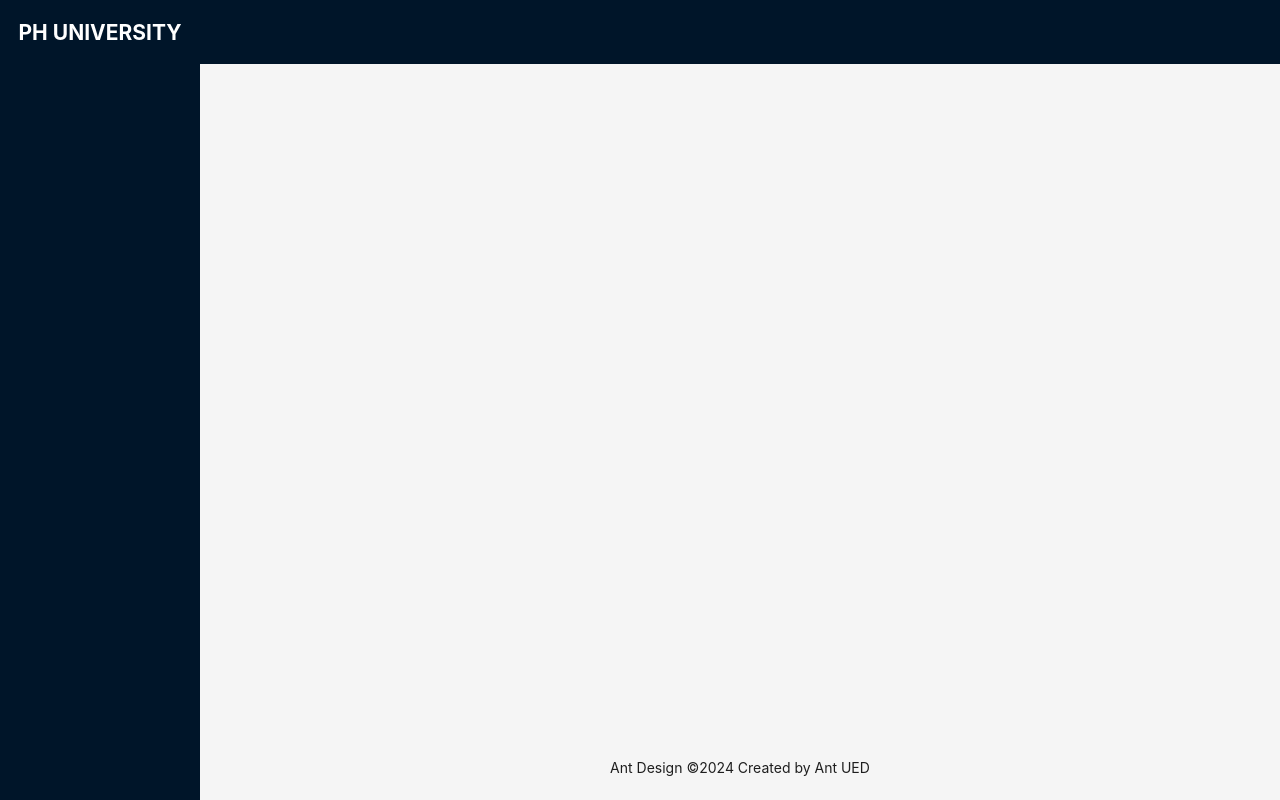
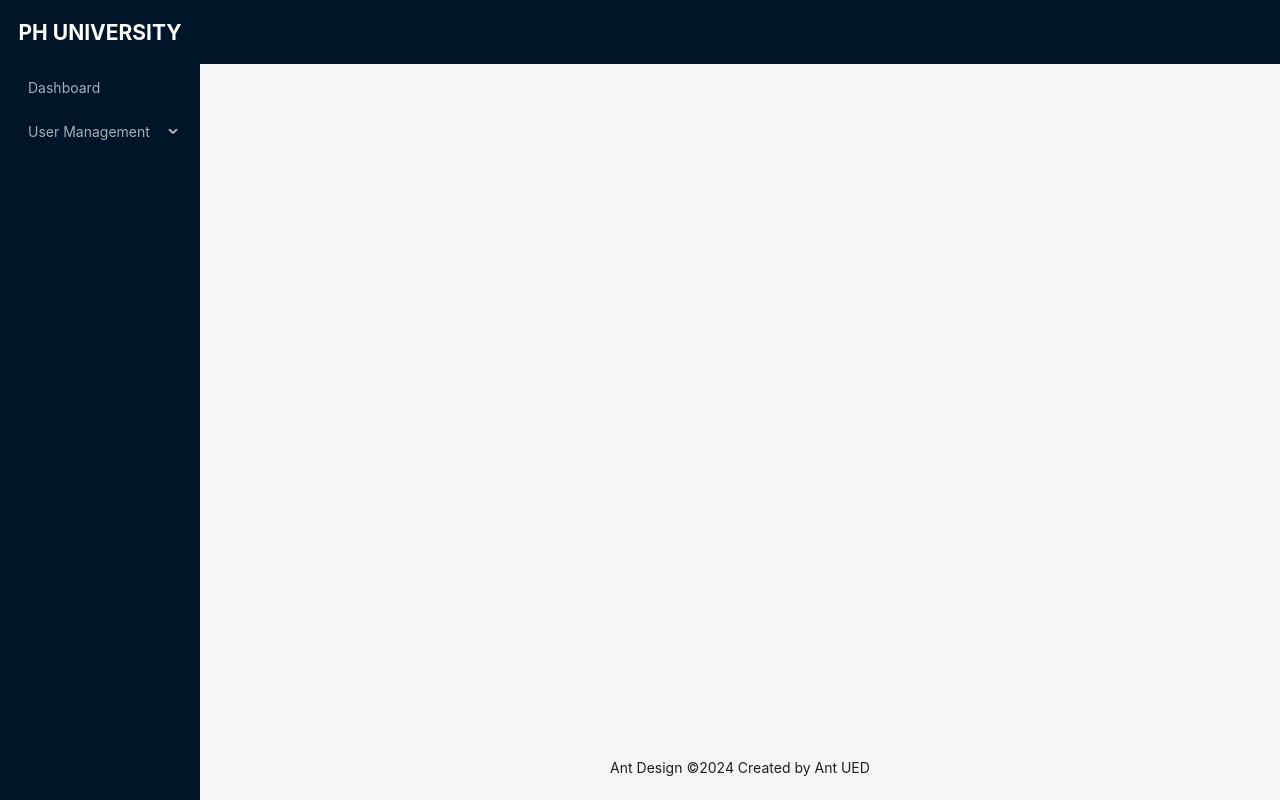
Before and after one commit to Kamrulthedev/ph-university-managment-clint, a React (Vite) app: page /admin in a window 1280 px wide. Built offline with nearby package versions, Linux system fonts and the light colour scheme.

Commit message:
update-routes-code-all

```diff
--- a/src/compunents/layout/MainLayout.tsx
+++ b/src/compunents/layout/MainLayout.tsx
@@ -1,32 +1,9 @@
-import { Layout, Menu, MenuProps } from "antd";
-import { NavLink, Outlet } from "react-router-dom";
-import { adminSideberItems } from "../../routes/admin.routes";
+import { Layout, Menu } from "antd";
+import {  Outlet } from "react-router-dom";
+import { sideberItemsGenerators } from "../../utils/sideBerItemsGenerator";
+import { adminPaths } from "../../routes/admin.routes";
+
 const { Header, Content, Footer, Sider } = Layout;
-
-// const items: MenuProps["items"] = [
-//   {
-//     key: "Dashboard",
-//     label: <NavLink to='/admin/dashboard'>Dashboard</NavLink> ,
-//   },
-//   {
-//     key: "User Management",
-//     label: "User Management",
-//     children: [
-//       {
-//         key: "Create-Admin",
-//         label: <NavLink to='/admin/create-admin'>Create-Admin</NavLink>,
-//       },
-//       {
-//         key: "Create-Faculty",
-//         label: <NavLink to='/admin/create-faculty'>Create-Faculty</NavLink>,
-//       },
-//       {
-//         key: "Create-Student",
-//         label: <NavLink to='/admin/create-student'>Create-Student</NavLink>,
-//       },
-//     ],
-//   },
-// ];
 
 const MainLayout = () => {
   return (
@@ -57,7 +34,7 @@ const MainLayout = () => {
           theme="dark"
           mode="inline"
           defaultSelectedKeys={["4"]}
-          items={adminSideberItems}
+          items={sideberItemsGenerators(adminPaths, "admin")}
         />
       </Sider>
       <Layout>
--- /dev/null
+++ b/src/utils/sideBerItemsGenerator.tsx
@@ -0,0 +1,26 @@
+import { NavLink } from "react-router-dom";
+import { TSideberItem, TUserPath } from "../types/sideber.types";
+
+export const sideberItemsGenerators = (item: TUserPath, role) => {
+  const sideberItems = item.reduce((acc: TSideberItem[], item) => {
+    if (item.path && item.name) {
+      acc.push({
+        key: item.name,
+        label: <NavLink to={`/${role}/${item.path}`}>{item.name}</NavLink>,
+      });
+    }
+    if (item.children) {
+      acc.push({
+        key: item.name,
+        label: item.name,
+        children: item.children.map((child) => ({
+          key: child.name,
+          label: <NavLink to={`/${role}/${child.path}`}>{child.name}</NavLink>,
+        })),
+      });
+    }
+    return acc;
+  }, []);
+
+  return sideberItems;
+};
```
Also changed, not shown: src/routes/admin.routes.tsx (+0 -65 lines), src/utils/sideBerItemsGenerator.ts (deleted, +0 -27 lines), src/utils/routesGenerator.tsx (renamed from src/utils/routesGenerator.ts).
